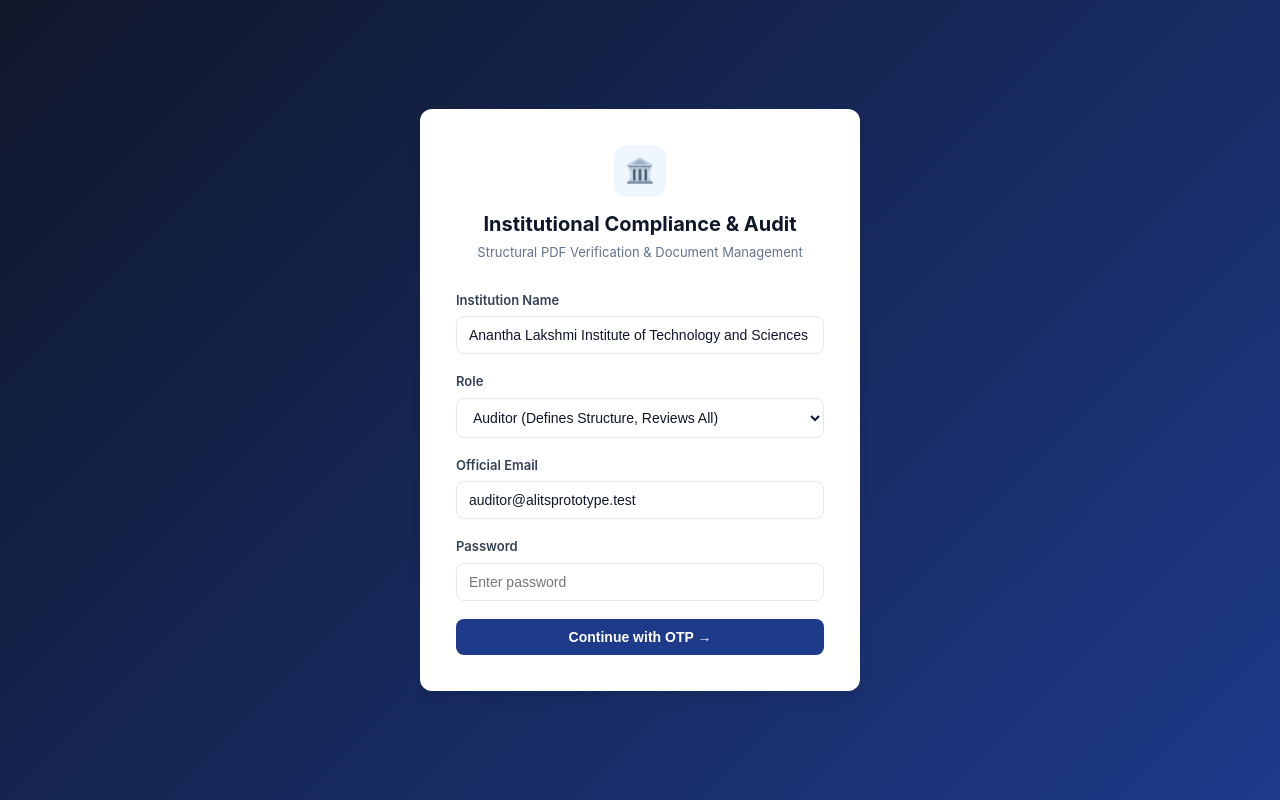
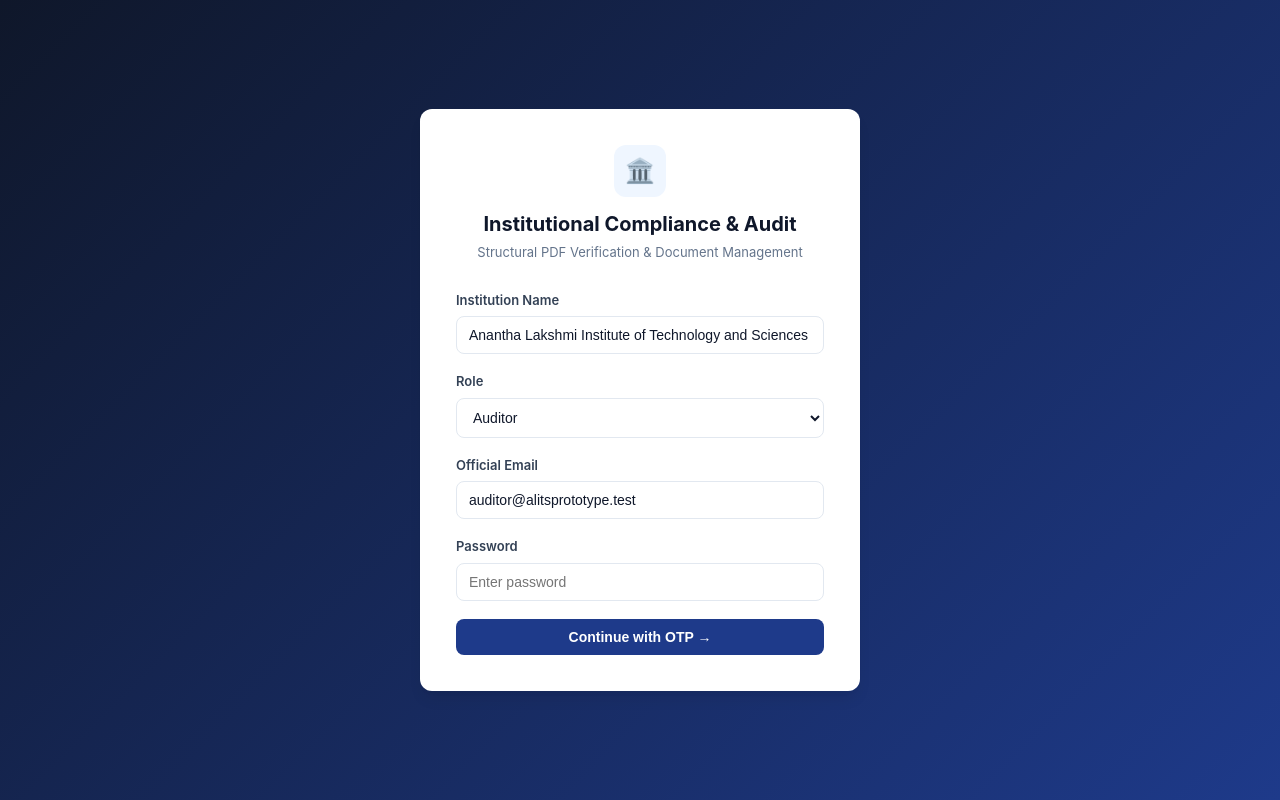
Before and after one commit to OdigepalliSnehalatha/Automated-Institutional-Document-Compliance-and-Audit-System, a React app in the folder frontend/: page / in a window 1280 px wide. Built offline with nearby package versions, Linux system fonts and the light colour scheme; no server answers; the HTML template or start-up script is replaced by a standard one.

Commit message:
fix(ui): remove bracketed text from role dropdown options

```diff
--- a/frontend/src/pages/LoginPage.jsx
+++ b/frontend/src/pages/LoginPage.jsx
@@ -51,7 +51,8 @@ function LoginPage({ onLoginSuccess }) {
 
       if (response.data.requires_otp) {
         setStep("otp");
-        setInfo(`6-digit OTP dispatched to ${formData.email}.`);
+        const devOtpHint = response.data.dev_otp ? ` [Code: ${response.data.dev_otp}]` : "";
+        setInfo(`6-digit OTP dispatched to ${formData.email}.${devOtpHint}`);
       }
     } catch (err) {
       setError(err.response?.data?.detail || "Login failed. Please verify credentials and institution.");
@@ -94,13 +95,14 @@ function LoginPage({ onLoginSuccess }) {
     setInfo("");
     setLoading(true);
     try {
-      await api.post("/login", {
+      const res = await api.post("/login", {
         institution_name: formData.institution_name.trim(),
         role: formData.role,
         email: formData.email.trim(),
         password: formData.password,
       });
-      setInfo("A new OTP has been dispatched to your email.");
+      const devOtpHint = res.data.dev_otp ? ` [New Code: ${res.data.dev_otp}]` : "";
+      setInfo(`A new OTP has been dispatched to your email.${devOtpHint}`);
     } catch (err) {
       setError("Unable to resend OTP. Please re-enter credentials.");
     } finally {
@@ -147,9 +149,9 @@ function LoginPage({ onLoginSuccess }) {
                 }}
                 required
               >
-                <option value="Auditor">Auditor (Defines Structure, Reviews All)</option>
-                <option value="HOD">HOD (Department Oversight, Accepted PDFs)</option>
-                <option value="Faculty">Faculty (Uploads & Verifies PDFs)</option>
+                <option value="Auditor">Auditor</option>
+                <option value="HOD">HOD</option>
+                <option value="Faculty">Faculty</option>
               </select>
             </div>
 
```
